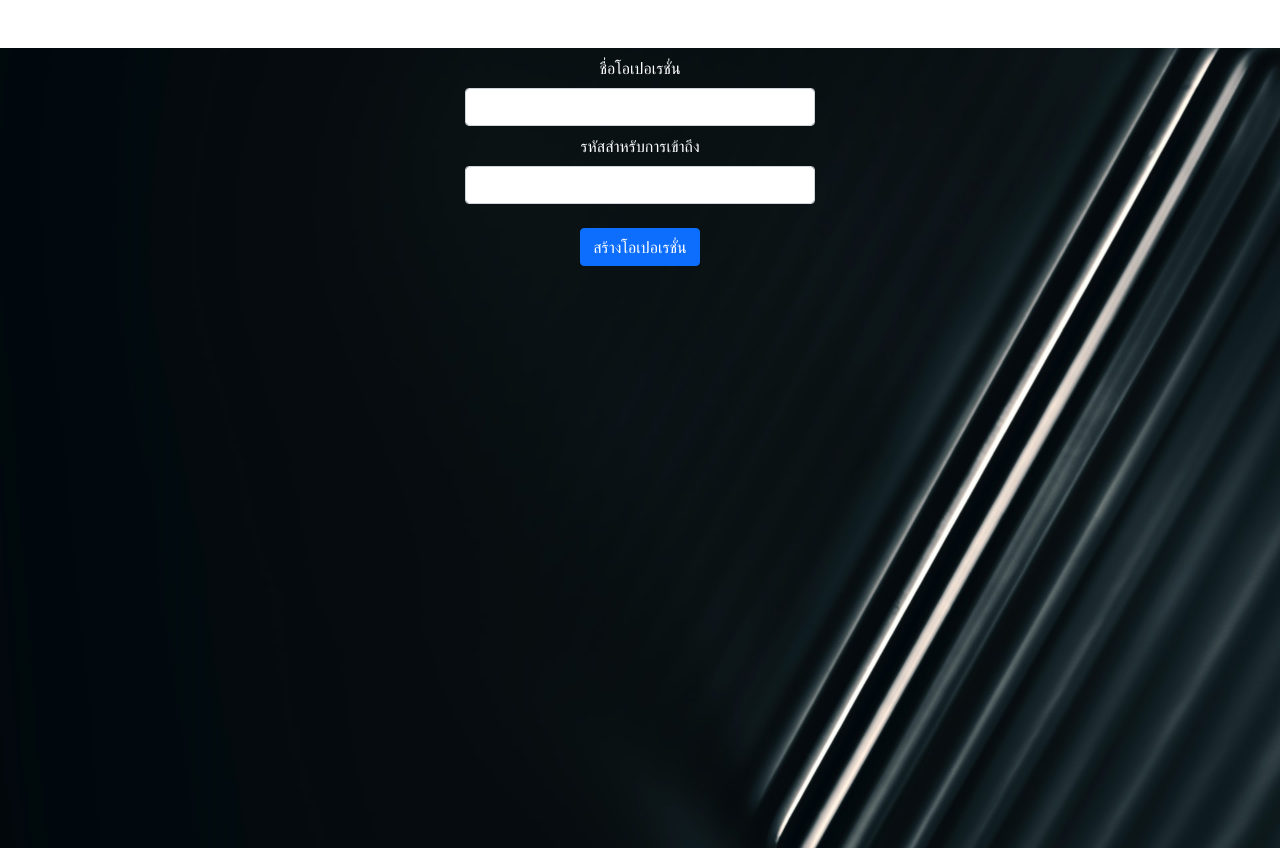
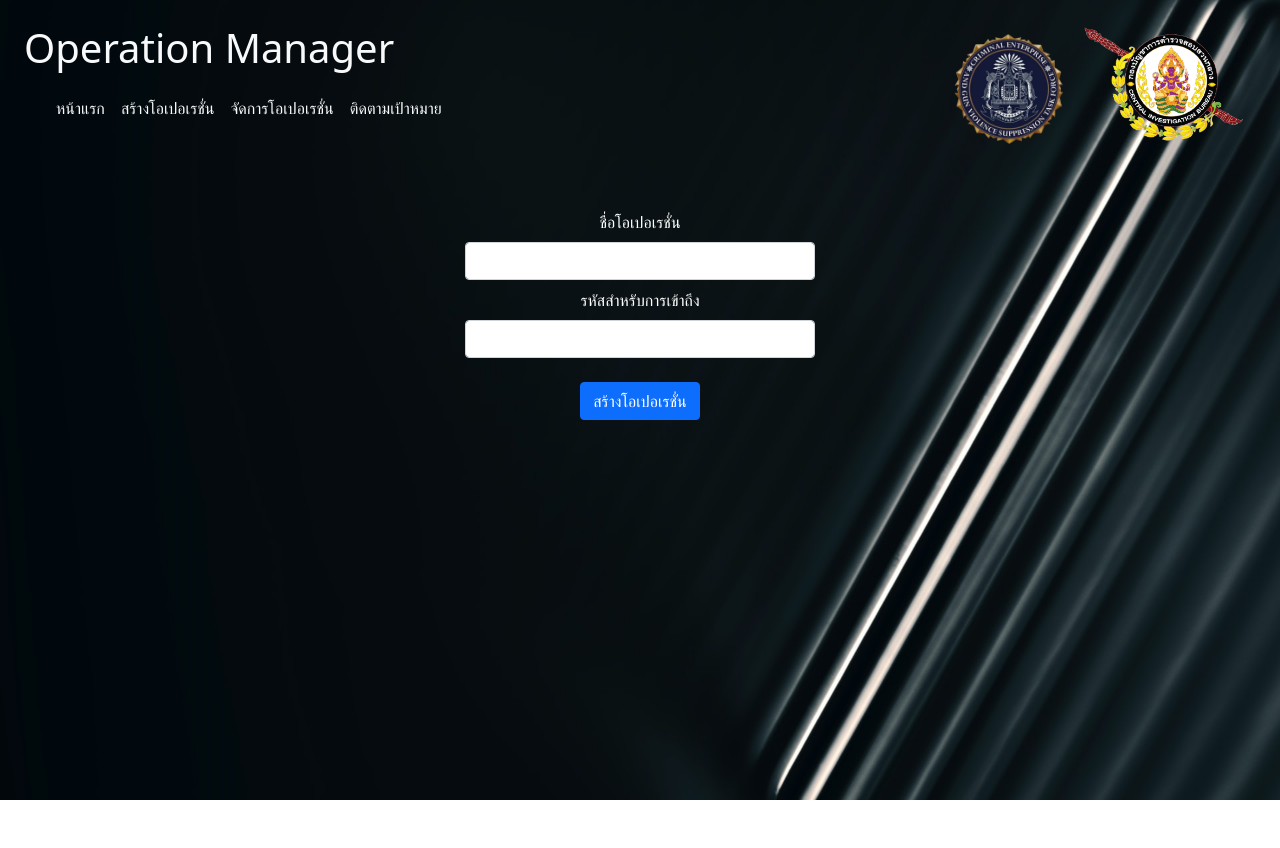
Before and after one commit to duksieg/opmanager, a React (Create React App) app: page /opmanager/createop in a window 1280 px wide. After the commit the page ends 800 px from the top, so only its background shows below. Built offline with nearby package versions, Linux system fonts and the light colour scheme.

Commit message:
prd success

```diff
--- a/src/routes/CreateOp.js
+++ b/src/routes/CreateOp.js
@@ -21,7 +21,7 @@ class CreateOp extends React.Component {
 
     async handleSubmit(event) {
         event.preventDefault();
-        fetch('https://gunman.csd.go.th/create-rtdb', {
+        fetch('https://127.0.0.1/create-rtdb', {
             method: 'POST',
             headers: { 'Content-Type': 'application/json' },
             body: JSON.stringify(this.state)
@@ -42,6 +42,7 @@ class CreateOp extends React.Component {
     render() {
         return (
             <div className="container-fluid vh-100 homepage text-white">
+            <Navigation></Navigation>
                 {this.state.alertexist ? <Alert className="mt-5 text-center" onClose={() => this.setState({ alertexist: false })} variant="danger" dismissible>{this.state.message}</Alert> : ''}
                 {this.state.alertsuccess ? <Alert className="mt-5 text-center" onClose={() => this.setState({ alertsuccess: false })} variant="success" dismissible>สร้างโอเปอเรชั่นเรียบร้อย</Alert> : ''}
 
--- a/src/routes/LoginOp.js
+++ b/src/routes/LoginOp.js
@@ -22,7 +22,7 @@ class LoginOp extends React.Component {
 
     async handleSubmit(event) {
         event.preventDefault();
-        fetch('https://gunman.csd.go.th/loginOp', {
+        fetch('https://127.0.0.1/loginOp', {
             method: 'POST',
             headers: { 'Content-Type': 'application/json' },
             body: JSON.stringify(this.state)
--- a/src/routes/ManageOp.js
+++ b/src/routes/ManageOp.js
@@ -18,7 +18,7 @@ class ManageOP extends React.Component {
 
     retrievedata() {
         let opName = sessionStorage.getItem('opName')
-        let url = new URL('https://gunman.csd.go.th/retrievedata')
+        let url = new URL('https://127.0.0.1/retrievedata')
         url.search = new URLSearchParams({
             opName: opName
         })
--- a/src/routes/Maptracert.js
+++ b/src/routes/Maptracert.js
@@ -258,7 +258,7 @@ function Gmap() {
                         <button type='submit' onClick={clearedFiltered} className="btn btn-dark">Clear</button>
                     </div>
                     <div className='d-flex justify-content-center'>
-                        <Link className='btn btn-dark mt-3' to="/opmanager" > หน้าแรก</Link>
+                        <Link className='btn btn-dark mt-3' to="/" > หน้าแรก</Link>
                         </div>
                 </div>
                 <div className='col'>
```
